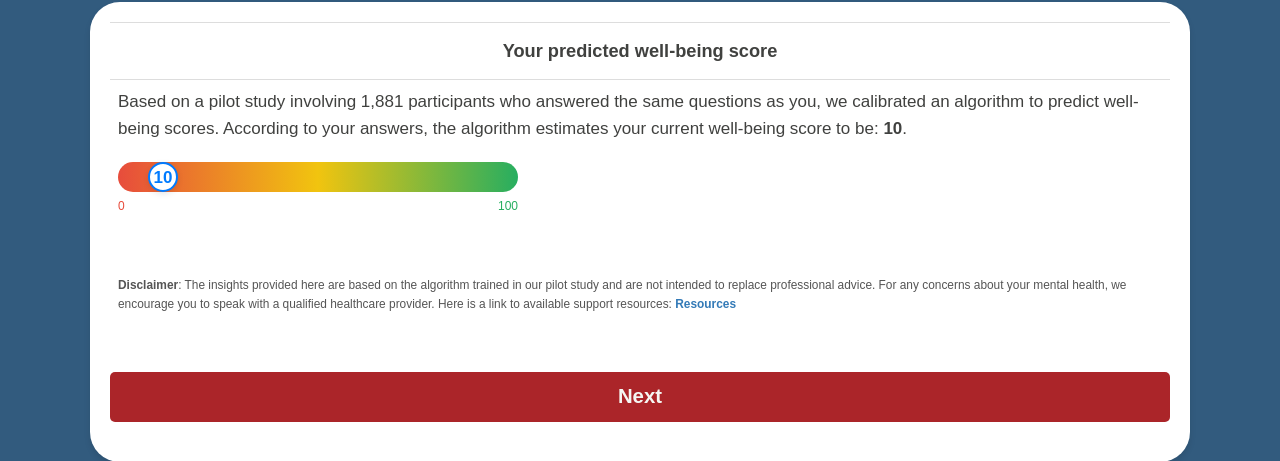
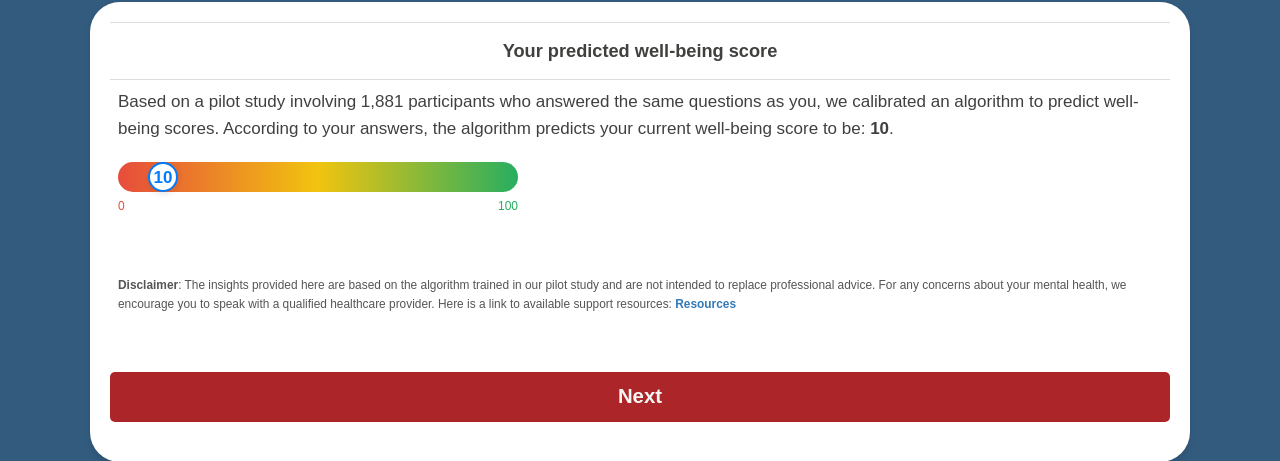
Before and after one commit to clessn/datagotchi_sante, a Python web app: template app/templates/main/explain_baseline.html in a window 1280 px wide. Shown: the part 149-610 px from the top of the page. Run offline with Jinja, Linux system fonts and the light colour scheme; the template is opened without the code that fills it: most values are stand-ins (such as "Sample title", 1, 10 or a date in 2020); some libraries are stand-ins or nearby versions.

Commit message:
predict instead of estimate

```diff
--- a/app/templates/main/explain_intro_and_gauge.html
+++ b/app/templates/main/explain_intro_and_gauge.html
@@ -1,6 +1,6 @@
 <p>
     Based on a pilot study involving 1,881 participants who answered the same questions as you, we calibrated an algorithm to predict well-being scores.
-    According to your answers, the algorithm estimates your current well-being score to be: <strong>{{gauge_score}}</strong>.
+    According to your answers, the algorithm predicts your current well-being score to be: <strong>{{gauge_score}}</strong>.
 </p>
 <div style="width:100%; max-width:400px; margin:20px 0;">
     <div style="position:relative; height:30px; background:linear-gradient(to right, #e74c3c, #f1c40f, #27ae60); border-radius:15px;">
```
